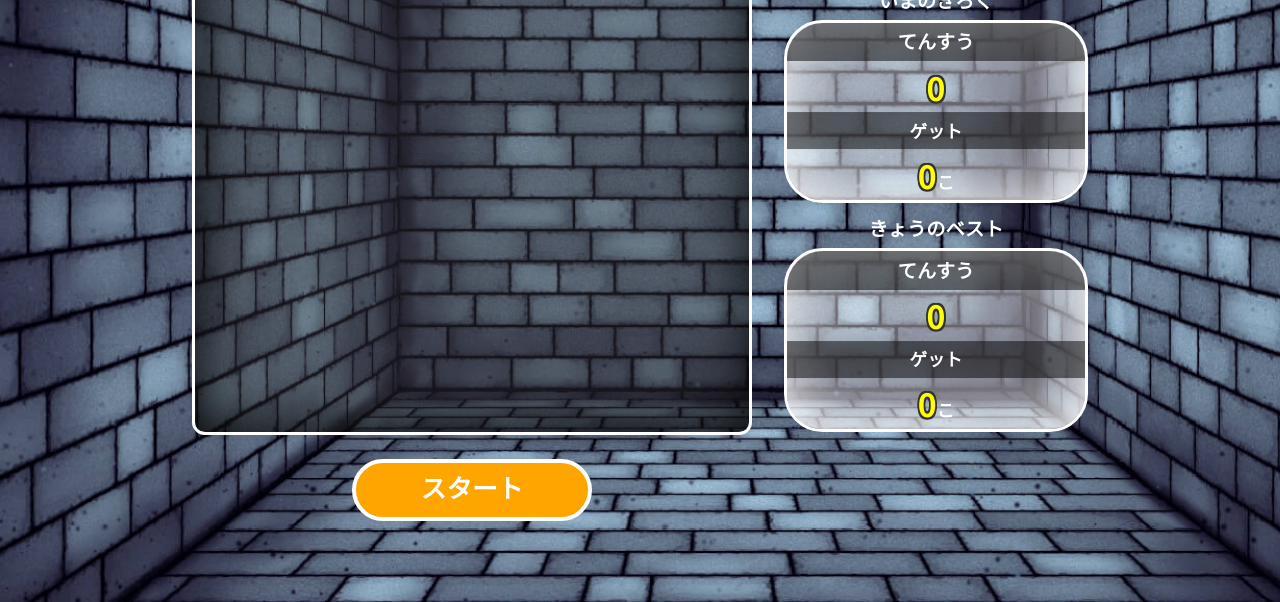
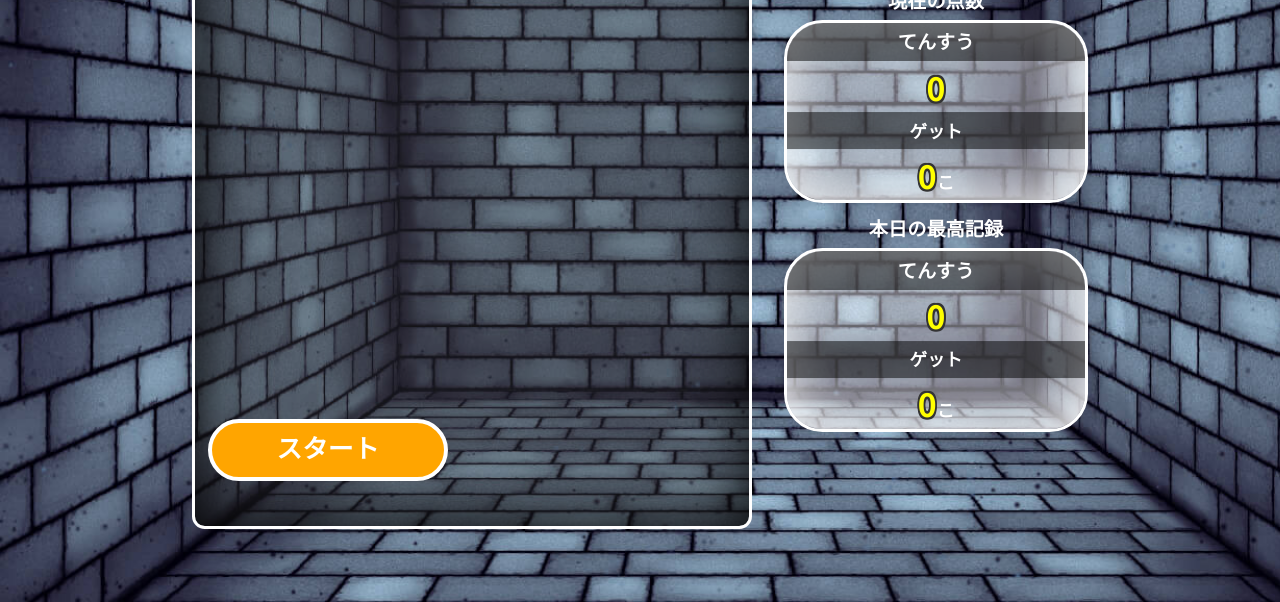
Before and after one commit to star-school/kids-game, a plain HTML site: page click.html in a window 1280 px wide. Shown: the part 198-800 px from the top of the page. Drawn offline with Linux system fonts and the light colour scheme.

Commit message:
Add files via upload

```diff
--- a/click.html
+++ b/click.html
@@ -26,7 +26,7 @@
               <p class="time">0</p>
             </div>
             <div class="statusBox status1">
-              <p class="topTxt">いまのきろく</p>
+              <p class="topTxt">現在の点数</p>
               <div class="innerStatus">
                 <div class="pointWrap">
                   <p class="tit">てんすう</p>
@@ -39,7 +39,7 @@
               </div>
             </div>
             <div class="statusBox status2">
-              <p class="topTxt">きょうのベスト</p>
+              <p class="topTxt">本日の最高記録</p>
               <div class="innerStatus">
                 <div class="pointWrap">
                   <p class="tit">てんすう</p>
@@ -129,8 +129,10 @@
               <li class="clickItem"><button class="imgWrap type02"><img src="./assets/img/common/宝01.png" alt=""><span
                     class="getText">+10</span></button>
               </li>
+              <li class="">
+                <button class="start">スタート</button>
+              </li>
             </ul>
-            <button class="start">スタート</button>
           </div>
         </div>
       </div>
```
